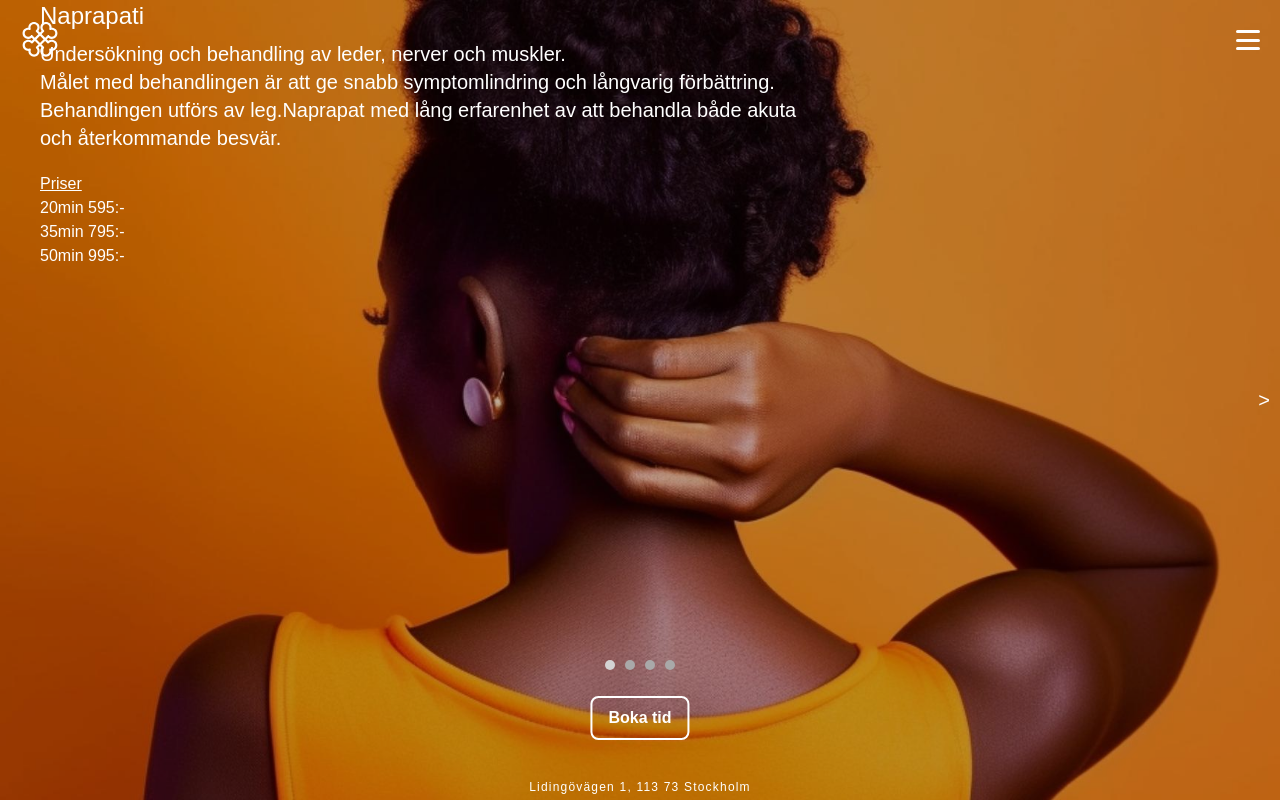
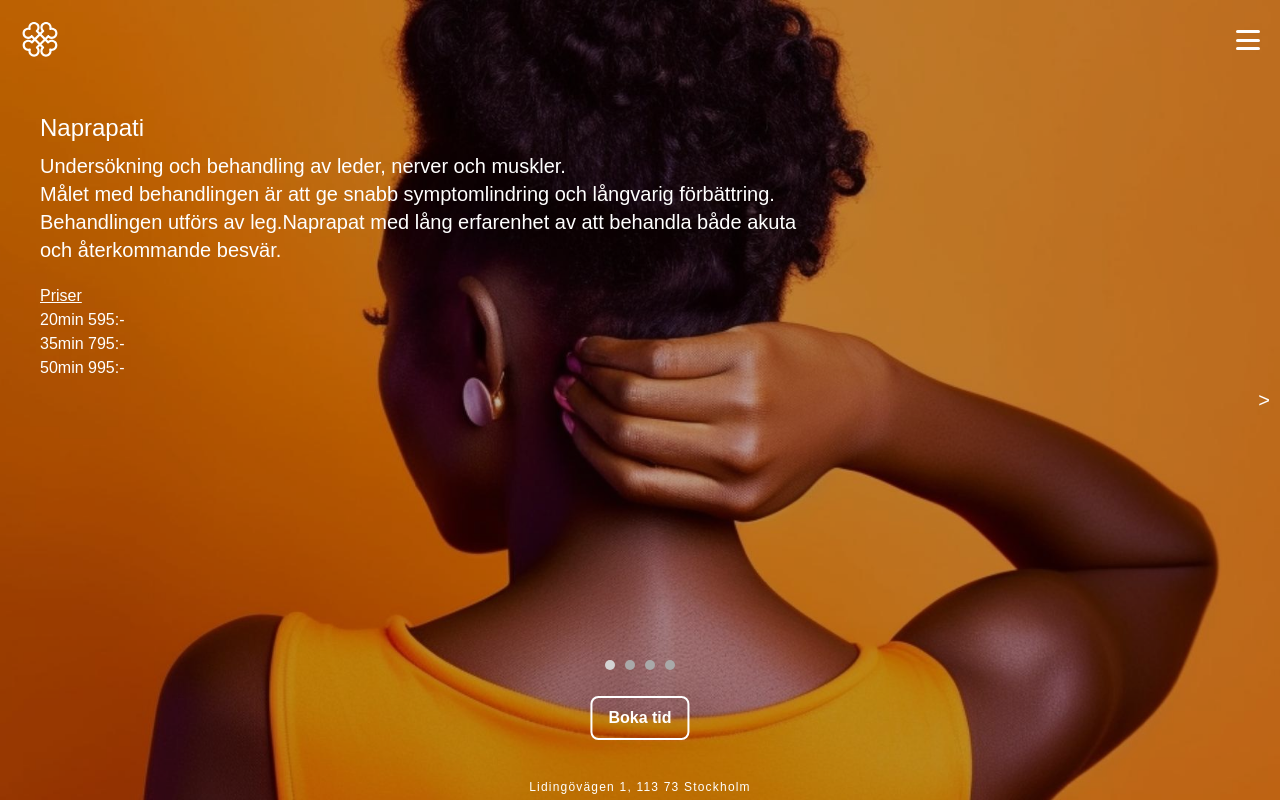
Before and after one commit to GPNaslund/proaktiv, a Next.js app in the folder proaktiv.se/: page / in a window 1280 px wide. Built offline with nearby package versions, Linux system fonts and the light colour scheme; a web font is replaced by a local one.

Commit message:
minor fix

```diff
--- a/proaktiv.se/src/components/info_item/info_item.tsx
+++ b/proaktiv.se/src/components/info_item/info_item.tsx
@@ -14,7 +14,7 @@ type InfoItemProps = {
 const InfoItem: React.FC<InfoItemProps> = ({ infoHeader, infoBody, infoImageSrc, additionalComponents }) => {
     return (
         <div className="relative h-screen w-screen">
-            <div className="relative z-10 px-10 pt-30">
+            <div className="relative z-10 px-10 pt-28">
                 <h1 className="text-white text-2xl pb-2">{infoHeader}</h1>
                 <p className="text-white text-xl pr-8 whitespace-pre-line">
                     {infoBody}
--- a/proaktiv.se/src/components/service_item/service_item.tsx
+++ b/proaktiv.se/src/components/service_item/service_item.tsx
@@ -15,7 +15,7 @@ type ServiceItemProps = {
 const ServiceItem: React.FC<ServiceItemProps> = ({ serviceName, serviceDescription, serviceImageSrc, price1, price2, price3 }) => {
     return (
         <div className="relative h-screen w-screen">
-            <div className="relative z-10 px-10 pt-30">
+            <div className="relative z-10 px-10 pt-28">
                 <h1 className="text-white text-2xl pb-2">{serviceName}</h1>
                 <p className="text-white text-xl pr-8 whitespace-pre-line">
                     {serviceDescription}
```
